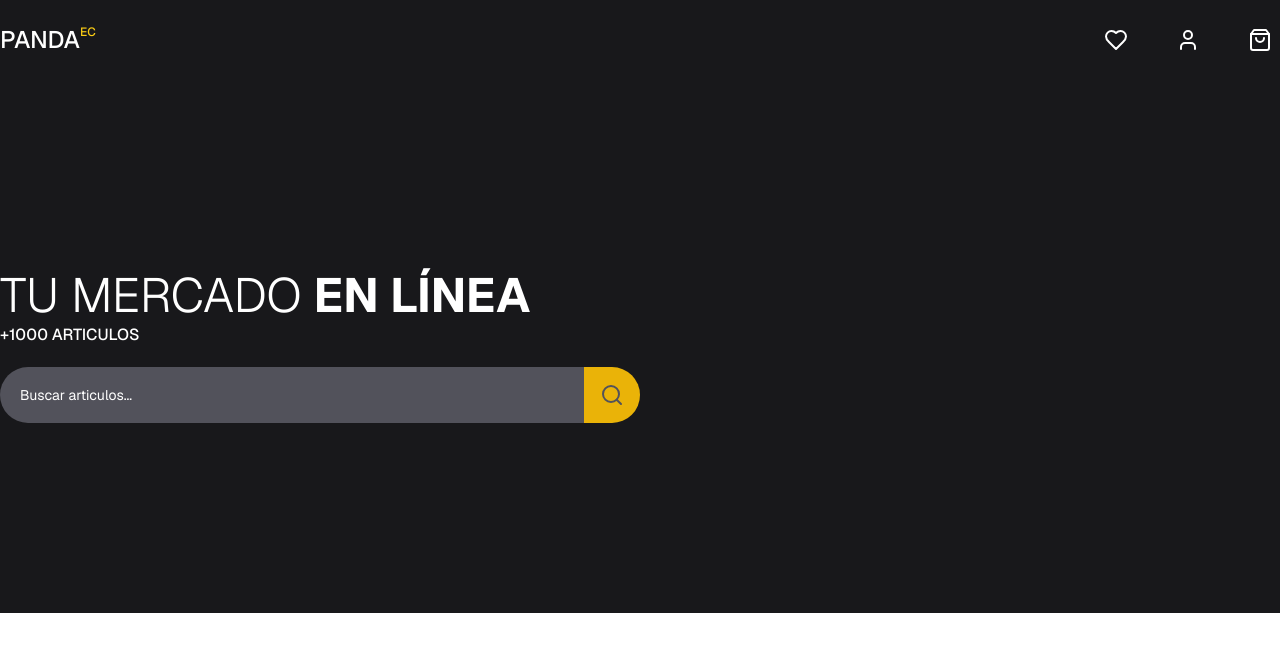
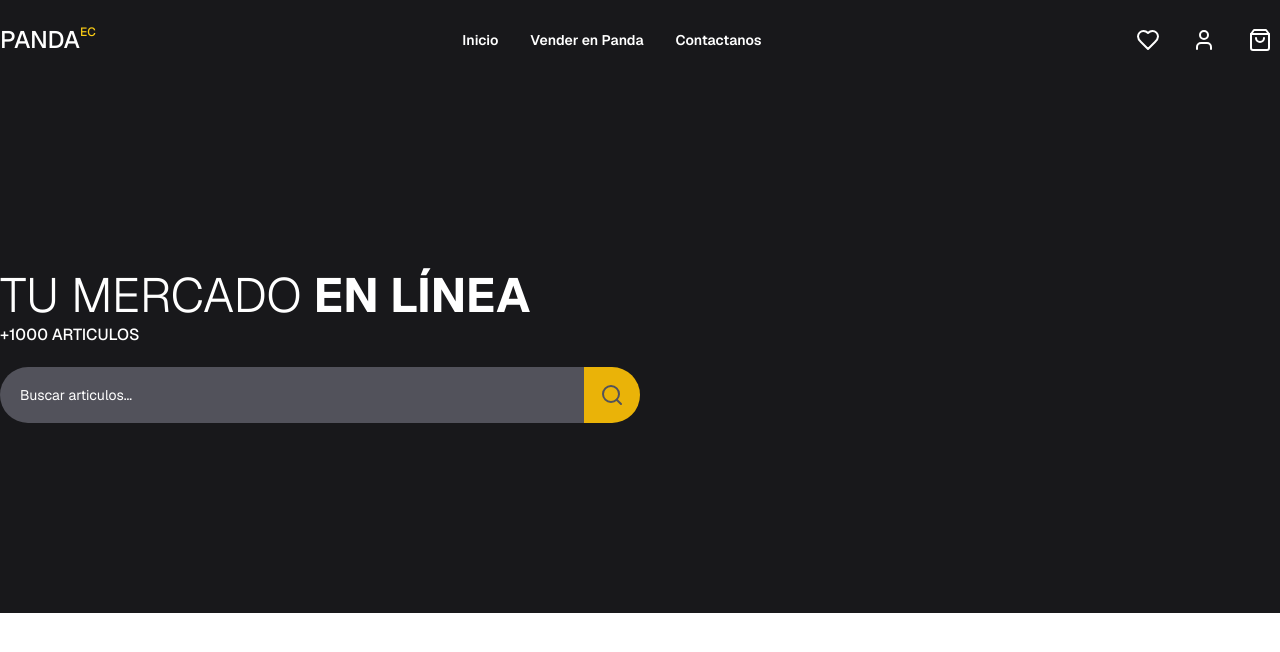
Before and after one commit to lyonelpierce/multi-tenant-marketplace, a Next.js app: page / in a window 1280 px wide. Shown: the top 652 px of the page. Built offline with nearby package versions, Linux system fonts and the light colour scheme; no server answers.

Commit message:
font weight

```diff
--- a/app/layout.tsx
+++ b/app/layout.tsx
@@ -2,6 +2,7 @@ import type { Metadata } from "next";
 import "./globals.css";
 import { ClerkProvider } from "@clerk/nextjs";
 import { GeistSans } from "geist/font/sans";
+import { TooltipProvider } from "@/components/ui/tooltip";
 
 export const metadata: Metadata = {
   title: {
@@ -18,9 +19,11 @@ export default function RootLayout({
 }>) {
   return (
     <ClerkProvider>
-      <html lang="en">
-        <body className={`${GeistSans.className} h-dvh`}>{children}</body>
-      </html>
+      <TooltipProvider delayDuration={0} disableHoverableContent>
+        <html lang="en">
+          <body className={`${GeistSans.className} h-dvh`}>{children}</body>
+        </html>
+      </TooltipProvider>
     </ClerkProvider>
   );
 }
--- a/components/Landing/LandingNavbar.tsx
+++ b/components/Landing/LandingNavbar.tsx
@@ -1,10 +1,16 @@
+import Link from "next/link";
 import { auth } from "@clerk/nextjs/server";
 import { SignInButton, SignOutButton } from "@clerk/nextjs";
 
 import WidthWrapper from "@/components/WidthWrapper";
 import { HeartIcon, ShoppingBag, User } from "lucide-react";
-import Link from "next/link";
-import { Button } from "../ui/button";
+import { Button } from "@/components/ui/button";
+import { landingMenu } from "@/constants/landingMenu";
+import {
+  Tooltip,
+  TooltipContent,
+  TooltipTrigger,
+} from "@/components/ui/tooltip";
 
 const LandingNavbar = () => {
   const { userId }: { userId: string | null } = auth();
@@ -18,22 +24,45 @@ const LandingNavbar = () => {
             <span className="text-xs font-regular text-yellow-400">EC</span>
           </h1>
         </Link>
-        <div className="flex gap-8">
+        <ul className="font-semibold text-sm">
+          {landingMenu.map((item) => (
+            <li
+              key={item.title}
+              className="inline-block mx-4 transition-all ease-in-out hover:text-yellow-400"
+            >
+              <Link href={item.path}>{item.title}</Link>
+            </li>
+          ))}
+        </ul>
+        <div className="flex gap-6">
+          <Tooltip>
+            <TooltipTrigger>
               <Button size="icon" variant="icon" className="hover:scale-110">
-            <HeartIcon />
+                <HeartIcon className="w-6 h-6" />
               </Button>
+            </TooltipTrigger>
+            <TooltipContent>Favoritos</TooltipContent>
+          </Tooltip>
           {!userId ? (
+            <Tooltip>
+              <TooltipTrigger>
                 <SignInButton>
-              <Button size="icon" variant="icon" className="hover:scale-110">
-                <User />
-              </Button>
+                  <User className="w-6 h-6 transition-all ease-in-out hover:scale-110" />
                 </SignInButton>
+              </TooltipTrigger>
+              <TooltipContent>Mi Cuenta</TooltipContent>
+            </Tooltip>
           ) : (
             <SignOutButton />
           )}
+          <Tooltip>
+            <TooltipTrigger>
               <Button size="icon" variant="icon" className="hover:scale-110">
-            <ShoppingBag />
+                <ShoppingBag className="w-6 h-6" />
               </Button>
+            </TooltipTrigger>
+            <TooltipContent>Carrito</TooltipContent>
+          </Tooltip>
         </div>
       </WidthWrapper>
     </div>
--- /dev/null
+++ b/components/ui/tooltip.tsx
@@ -0,0 +1,30 @@
+"use client";
+
+import * as React from "react";
+import * as TooltipPrimitive from "@radix-ui/react-tooltip";
+
+import { cn } from "@/lib/utils";
+
+const TooltipProvider = TooltipPrimitive.Provider;
+
+const Tooltip = TooltipPrimitive.Root;
+
+const TooltipTrigger = TooltipPrimitive.Trigger;
+
+const TooltipContent = React.forwardRef<
+  React.ElementRef<typeof TooltipPrimitive.Content>,
+  React.ComponentPropsWithoutRef<typeof TooltipPrimitive.Content>
+>(({ className, sideOffset = 4, ...props }, ref) => (
+  <TooltipPrimitive.Content
+    ref={ref}
+    sideOffset={sideOffset}
+    className={cn(
+      "z-50 overflow-hidden rounded-md bg-zinc-950 px-3 py-2 text-xs text-white shadow-md animate-in fade-in-0 zoom-in-95 data-[state=closed]:animate-out data-[state=closed]:fade-out-0 data-[state=closed]:zoom-out-95 data-[side=bottom]:slide-in-from-top-2 data-[side=left]:slide-in-from-right-2 data-[side=right]:slide-in-from-left-2 data-[side=top]:slide-in-from-bottom-2",
+      className
+    )}
+    {...props}
+  />
+));
+TooltipContent.displayName = TooltipPrimitive.Content.displayName;
+
+export { Tooltip, TooltipTrigger, TooltipContent, TooltipProvider };
--- /dev/null
+++ b/constants/landingMenu.ts
@@ -0,0 +1,14 @@
+export const landingMenu = [
+  {
+    title: "Inicio",
+    path: "/",
+  },
+  {
+    title: "Vender en Panda",
+    path: "/sell",
+  },
+  {
+    title: "Contactanos",
+    path: "/contact",
+  },
+];
--- a/package.json
+++ b/package.json
@@ -14,6 +14,7 @@
     "@prisma/client": "^5.12.1",
     "@radix-ui/react-label": "^2.0.2",
     "@radix-ui/react-slot": "^1.0.2",
+    "@radix-ui/react-tooltip": "^1.0.7",
     "class-variance-authority": "^0.7.0",
     "clsx": "^2.1.1",
     "geist": "^1.3.0",
```
Also changed, not shown: 1 other file (tests, documents, lock files or other folders). Lines whose indentation alone changed are shown as unchanged.
